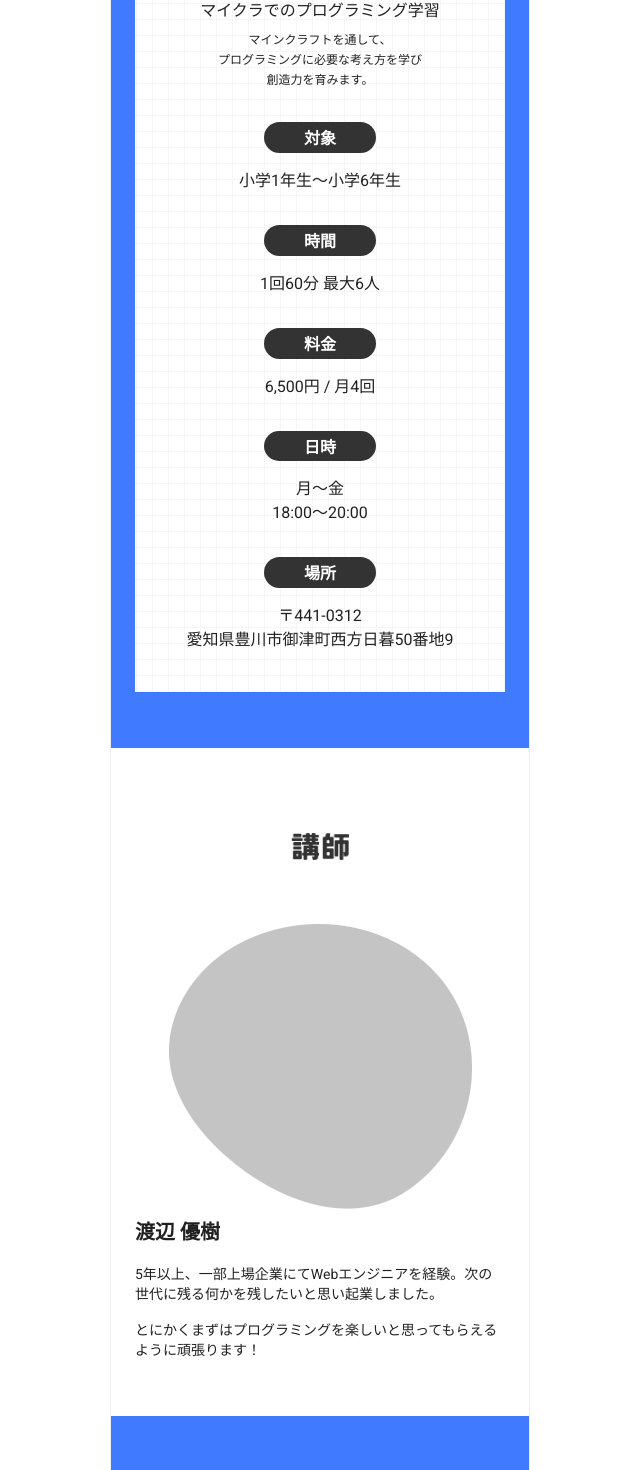
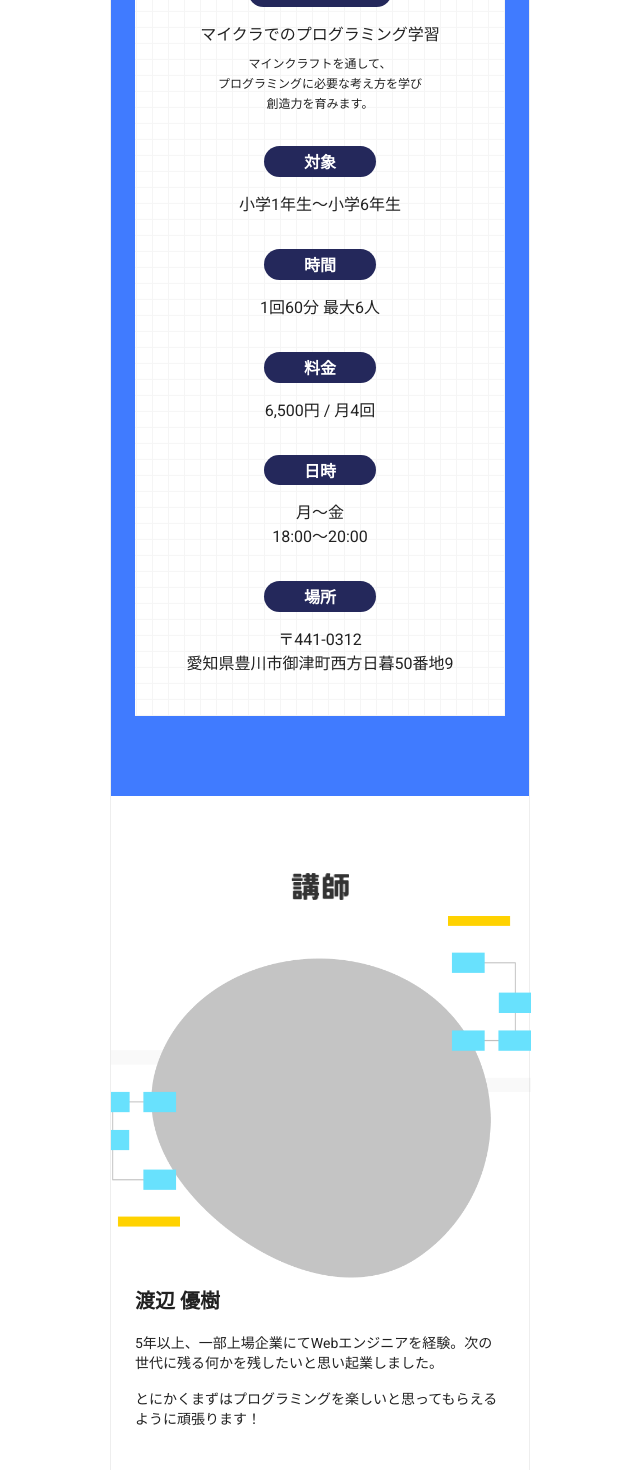
Before and after one commit to yutaroud/rect, a Next.js app: page /school in a window 1280 px wide. Shown: the part 1060-2530 px from the top of the page, without its empty margins (320-960 px from the left). Built offline with nearby package versions, Linux system fonts and the light colour scheme.

Commit message:
[#70]余白調整

```diff
--- a/src/app/school/page.tsx
+++ b/src/app/school/page.tsx
@@ -6,7 +6,7 @@ import { LocalPhone, KeyboardArrowRight } from '@mui/icons-material';
 
 export const TitleLabel = ({ text }) => {
   return (
-    <Typography variant="h3" sx={{borderRadius: 50, bgcolor: '#333', color: '#fff', fontSize: 16, fontWeight: 'bold', pt: 1, pb: 0.5, px: 5, display: 'inline-block', mt: 4}}>{text}</Typography>
+    <Typography variant="h3" sx={{borderRadius: 50, bgcolor: '#24285B', color: '#fff', fontSize: 16, fontWeight: 'bold', pt: 1, pb: 0.5, px: 5, display: 'inline-block', mt: 4}}>{text}</Typography>
   )
 }
 
@@ -31,8 +31,8 @@ const School = () => {
           <Typography variant="body2" mt={1}><Typography component="span" variant="body2" fontWeight='bold'>少人数での教室</Typography>で</Typography>
           <Typography variant="body2" mt={1}>プログラミングを学びませんか？</Typography>
         </Box>
-        <Box bgcolor='#407BFF' pt={7} pb={7} px={3}>
-          <Box bgcolor='#fff' px={3} py={5} borderTop='solid 8px #263238' sx={{width: '100%', height: '400', backgroundSize: 16, backgroundPosition: '50% 50%', backgroundImage: 'repeating-linear-gradient( 90deg, #F5F5F5 , #F5F5F5 1px, transparent 1px, transparent 16px),repeating-linear-gradient( 0deg, #F5F5F5 , #F5F5F5 1px, #fff 1px, #fff 16px)'}}>
+        <Box bgcolor='#407BFF' py={10} px={3}>
+          <Box bgcolor='#fff' px={3} py={5} borderTop='solid 8px #24285B' sx={{width: '100%', height: '400', backgroundSize: 16, backgroundPosition: '50% 50%', backgroundImage: 'repeating-linear-gradient( 90deg, #F5F5F5 , #F5F5F5 1px, transparent 1px, transparent 16px),repeating-linear-gradient( 0deg, #F5F5F5 , #F5F5F5 1px, #fff 1px, #fff 16px)'}}>
             <Typography variant="h2"><img src="../../image/school/heading_details.png" width="177" /></Typography>
             <TitleLabel text="授業内容"></TitleLabel>
             <Typography variant="body1" mt={2}>マイクラでのプログラミング学習</Typography>
@@ -49,12 +49,14 @@ const School = () => {
             <Typography variant="body1" mt={2}>〒441-0312<br/>愛知県豊川市御津町西方日暮50番地9</Typography>
           </Box>
         </Box>
-        <Box pt={7} pb={7} mx={3}>
+        <Box pt={6} pb={10}>
           <Typography variant="h2"><img src="../../image/school/heading_teacher.png" width="58" /></Typography>
-          <Box mt={6}><img src="../../image/school/icon.png" width="303" /></Box>
-          <Typography variant="h6" fontWeight='bold' align="left">渡辺 優樹</Typography>
-          <Typography variant="body2" mt={2} align="left">5年以上、一部上場企業にてWebエンジニアを経験。次の世代に残る何かを残したいと思い起業しました。</Typography>
-          <Typography variant="body2" mt={2} align="left">とにかくまずはプログラミングを楽しいと思ってもらえるように頑張ります！</Typography>
+          <img src="../../image/school/icon.png" width="420" />
+          <Box mx={3}>
+            <Typography variant="h6" fontWeight='bold' align="left">渡辺 優樹</Typography>
+            <Typography variant="body2" mt={2} align="left">5年以上、一部上場企業にてWebエンジニアを経験。次の世代に残る何かを残したいと思い起業しました。</Typography>
+            <Typography variant="body2" mt={2} align="left">とにかくまずはプログラミングを楽しいと思ってもらえるように頑張ります！</Typography>
+          </Box>
         </Box>
         <Box pt={7} pb={7} px={3} bgcolor='#407BFF'>
           <Typography variant="h2"><img src="../../image/school/heading_cta.png" width="236" /></Typography>
```
Also changed, not shown: public/image/school/heading_details.png, public/image/school/icon.png.
